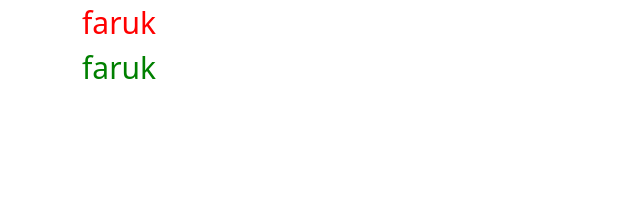
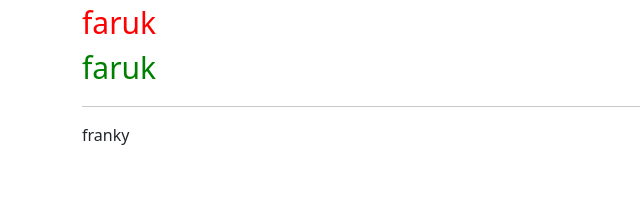
Before and after one commit to Farukcoder/vue-form, a Vue app: page / in a window 1280 px wide. Shown: the top 197 px of the page, without its empty margins (0-640 px from the left). Built offline with nearby package versions, Linux system fonts and the light colour scheme.

Commit message:
local custome directory create done

```diff
--- a/src/App.vue
+++ b/src/App.vue
@@ -2,11 +2,24 @@
     <div class="container">
       <div v-awesome.red.big="'faruk'"></div>
       <div v-awesome.green.big="'faruk'"></div>
+      <hr>
+      <div v-user="uservalue"></div>
     </div>
 </template>
 
 <script>
 export default {
-
+  data(){
+    return {
+      uservalue: 'franky'
+    }
+  },
+  directives: {
+    'user': {
+      bind(el, binding) {
+        el.innerHTML = binding.value
+      }
+    }
+  }
 }
 </script>
```
